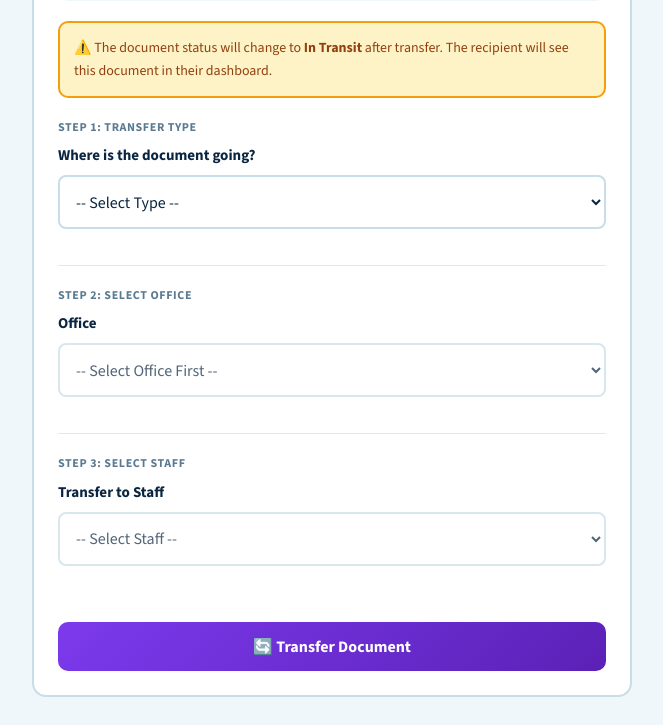
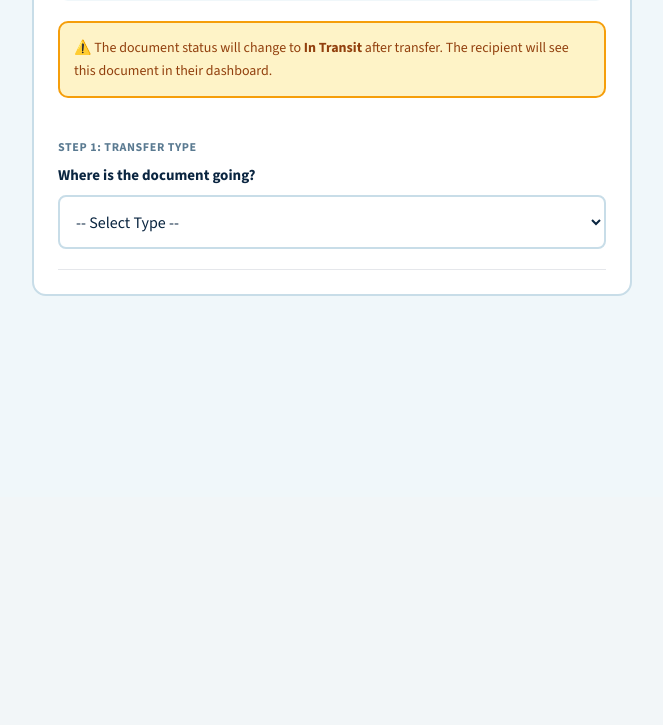
Before and after one commit to smolrome/doctracker, a Python web app: template templates/transfer.html in a window 1280 px wide. Shown: the part 303-1028 px from the top of the page, without its empty margins (308-971 px from the left). After the commit the page ends 599 px from the top, so only its background shows below. Run offline with Jinja, Linux system fonts and the light colour scheme; the template is opened without the code that fills it, so the values that code supplies are empty.

Commit message:
TRANSITIONING

```diff
--- a/templates/transfer.html
+++ b/templates/transfer.html
@@ -22,13 +22,34 @@
     padding:14px 28px;border-radius:10px;font-size:16px;font-weight:700;cursor:pointer;
     width:100%;font-family:inherit;}
   .btn-transfer:hover{transform:translateY(-2px);box-shadow:0 6px 20px rgba(124,58,237,0.4);}
+  .btn-transfer:disabled{opacity:0.45;cursor:not-allowed;transform:none;box-shadow:none;}
 
   .warning-box{background:#FEF3C7;border:2px solid #F59E0B;border-radius:10px;padding:14px;margin-bottom:20px;}
   .warning-box p{margin:0;color:#92400E;font-size:14px;}
 
   .step-label{font-size:12px;font-weight:700;text-transform:uppercase;color:var(--muted);margin-bottom:6px;letter-spacing:0.05em;}
-  .step{margin-bottom:20px;padding-bottom:20px;border-bottom:1px solid #E5E7EB;}
-  .step:last-of-type{border-bottom:none;}
+
+  /* Step blocks */
+  .step{
+    margin-bottom:0;
+    padding:20px 0;
+    border-bottom:1px solid #E5E7EB;
+  }
+  .step:last-of-type{border-bottom:none;padding-bottom:0;}
+
+  /* Collapsible steps */
+  .step-block{
+    overflow:hidden;
+    max-height:0;
+    opacity:0;
+    transition: max-height 0.35s ease, opacity 0.3s ease, margin-top 0.3s ease;
+    margin-top:0;
+  }
+  .step-block.visible{
+    max-height:300px;
+    opacity:1;
+    margin-top:0;
+  }
 </style>
 
 <div class="transfer-card">
@@ -43,129 +64,137 @@
   </div>
 
   <form method="post" id="transfer-form">
-    <!-- Step 1: Transfer Type -->
+
+    <!-- Step 1: Transfer Type (always visible) -->
     <div class="step">
       <div class="step-label">Step 1: Transfer Type</div>
-      <div class="form-group">
+      <div class="form-group" style="margin-bottom:0;">
         <label for="transfer_type">Where is the document going?</label>
-        <select name="transfer_type" id="transfer_type" required onchange="updateOffices()">
+        <select name="transfer_type" id="transfer_type" required onchange="onTransferTypeChange()">
           <option value="">-- Select Type --</option>
-          <option value="inside_office">🏢 Internal</option>
-          <option value="outside_office">🌐 External</option>
+          <option value="inside_office">🏢 Internal (Same Office)</option>
+          <option value="outside_office">🌐 External (Different Office)</option>
         </select>
       </div>
     </div>
 
-    <!-- Step 2: Office Selection -->
+    <!-- Step 2: Office Selection (External only) -->
+    <div class="step-block" id="step-office-block">
       <div class="step">
         <div class="step-label">Step 2: Select Office</div>
-      <div class="form-group">
+        <div class="form-group" style="margin-bottom:0;">
           <label for="new_office">Office</label>
-        <select name="new_office" id="new_office" required disabled onchange="updateStaff()">
-          <option value="">-- Select Office First --</option>
+          <select name="new_office" id="new_office" onchange="updateStaff()">
+            <option value="">-- Select Office --</option>
           </select>
-        <small id="office-info" style="color: var(--teal); margin-top: 4px; display: block;"></small>
+          <small id="office-info" style="color:var(--teal);margin-top:4px;display:block;"></small>
+        </div>
       </div>
     </div>
 
-    <!-- Step 3: Staff Selection -->
+    <!-- Step 2/3: Staff Selection -->
+    <div class="step-block" id="step-staff-block">
       <div class="step">
-      <div class="step-label">Step 3: Select Staff</div>
-      <div class="form-group">
+        <div class="step-label" id="staff-step-label">Step 2: Select Staff</div>
+        <div class="form-group" style="margin-bottom:0;">
           <label for="new_staff">Transfer to Staff</label>
-        <select name="new_staff" id="new_staff" required disabled>
+          <select name="new_staff" id="new_staff" onchange="onStaffChange()">
             <option value="">-- Select Staff --</option>
           </select>
         </div>
       </div>
+    </div>
 
-    <button type="submit" class="btn-transfer" id="submit-btn" disabled>🔄 Transfer Document</button>
+    <!-- Submit -->
+    <div class="step-block" id="step-submit-block">
+      <div class="step">
+        <button type="submit" class="btn-transfer" id="submit-btn">🔄 Transfer Document</button>
+      </div>
+    </div>
+
   </form>
 </div>
 
-<!-- Store data in hidden element - must come BEFORE the main script -->
 <script type="application/json" id="offices-data">{{ offices_dict | tojson | safe }}</script>
 <script type="application/json" id="sorted-offices">{{ sorted_offices | tojson | safe }}</script>
+<script type="application/json" id="current-office-data">{{ current_office | tojson | safe }}</script>
 
-<!-- Main script -->
 <script>
-  // Parse data from data attributes
-  const officesData = JSON.parse(document.getElementById('offices-data').textContent || '{}');
+  const officesData   = JSON.parse(document.getElementById('offices-data').textContent || '{}');
   const sortedOffices = JSON.parse(document.getElementById('sorted-offices').textContent || '[]');
-  const currentOffice = '{{ current_office | safe }}'; // Current logged-in user's office
+  const currentOffice = JSON.parse(document.getElementById('current-office-data').textContent);
 
-  // Auto-select current office on page load if user is in an office
-  document.addEventListener('DOMContentLoaded', function() {
-    if (currentOffice && currentOffice !== 'None' && currentOffice !== '') {
-      console.log('Logged in user is in office:', currentOffice);
-    }
-  });
+  function show(id)  { document.getElementById(id).classList.add('visible'); }
+  function hide(id)  { document.getElementById(id).classList.remove('visible'); }
 
-  function updateOffices() {
-    const transferType = document.getElementById('transfer_type').value;
-    const officeSelect = document.getElementById('new_office');
-    const staffSelect = document.getElementById('new_staff');
-    const submitBtn = document.getElementById('submit-btn');
-
-    // Reset staff dropdown
-    staffSelect.innerHTML = '<option value="">-- Select Staff --</option>';
-    staffSelect.disabled = true;
-    submitBtn.disabled = true;
-
-    if (!transferType) {
-      officeSelect.innerHTML = '<option value="">-- Select Office First --</option>';
-      officeSelect.disabled = true;
-      return;
+  function resetFrom(step) {
+    // step: 'office' | 'staff' | 'submit'
+    const order = ['step-office-block','step-staff-block','step-submit-block'];
+    const from  = order.indexOf('step-' + step + '-block');
+    for (let i = from; i < order.length; i++) hide(order[i]);
   }
 
-    // Populate office dropdown
+  function onTransferTypeChange() {
+    const type = document.getElementById('transfer_type').value;
+
+    // Reset everything below step 1
+    resetFrom('office');
+    document.getElementById('new_office').value = '';
+    document.getElementById('new_staff').innerHTML = '<option value="">-- Select Staff --</option>';
+
+    if (!type) return;
+
+    if (type === 'inside_office') {
+      // Internal: skip office step, go straight to staff from current office
+      document.getElementById('staff-step-label').textContent = 'Step 2: Select Staff';
+      populateStaff(currentOffice);
+      show('step-staff-block');
+
+    } else {
+      // External: show office step first
+      document.getElementById('staff-step-label').textContent = 'Step 3: Select Staff';
+      populateOffices();
+      show('step-office-block');
+    }
+  }
+
+  function populateOffices() {
+    const officeSelect = document.getElementById('new_office');
     let options = '<option value="">-- Select Office --</option>';
-
     for (const office of sortedOffices) {
-      if (office === "No Office") continue;
+      if (office === 'No Office' || office === currentOffice) continue; // exclude own office for external
       options += `<option value="${office}">${office}</option>`;
     }
-
     officeSelect.innerHTML = options;
-    officeSelect.disabled = false;
-
-    // Auto-select current office for inside_office (Internal) transfers
-    if (transferType === 'inside_office' && currentOffice && currentOffice !== 'None' && currentOffice !== '') {
-      officeSelect.value = currentOffice;
-      officeSelect.disabled = true; // Lock to current user's office for internal transfers
-      // Show info message - logged-in user's office
-      document.getElementById('office-info').textContent = '📍 Your office: ' + currentOffice + ' (auto-selected for internal transfer)';
-      // Manually trigger updateStaff since we're setting value programmatically
-      updateStaff();
-    } else {
-      officeSelect.disabled = false; // Allow changing office for external transfers
-      document.getElementById('office-info').textContent = '';
-    }
   }
 
   function updateStaff() {
     const office = document.getElementById('new_office').value;
-    const staffSelect = document.getElementById('new_staff');
-    const submitBtn = document.getElementById('submit-btn');
+    hide('step-staff-block');
+    hide('step-submit-block');
 
-    if (!office || !officesData[office]) {
-      staffSelect.innerHTML = '<option value="">-- Select Staff --</option>';
-      staffSelect.disabled = true;
-      submitBtn.disabled = true;
-      return;
+    if (!office) return;
+
+    populateStaff(office);
+    show('step-staff-block');
   }
 
-    const staff = officesData[office];
-    let options = '<option value="">-- Select Staff --</option>';
+  function populateStaff(office) {
+    const staffSelect = document.getElementById('new_staff');
+    staffSelect.innerHTML = '<option value="">-- Select Staff --</option>';
 
-    for (const s of staff) {
+    if (!office || !officesData[office]) return;
+
+    for (const s of officesData[office]) {
       const name = s.full_name || s.username;
-      options += `<option value="${s.username}">${name} (@${s.username})</option>`;
+      staffSelect.innerHTML += `<option value="${s.username}">${name} (@${s.username})</option>`;
+    }
   }
 
-    staffSelect.innerHTML = options;
-    staffSelect.disabled = false;
-    submitBtn.disabled = false;
+  function onStaffChange() {
+    const val = document.getElementById('new_staff').value;
+    if (val) show('step-submit-block');
+    else hide('step-submit-block');
   }
 </script>
 
```
Lines whose indentation alone changed are shown as unchanged.
